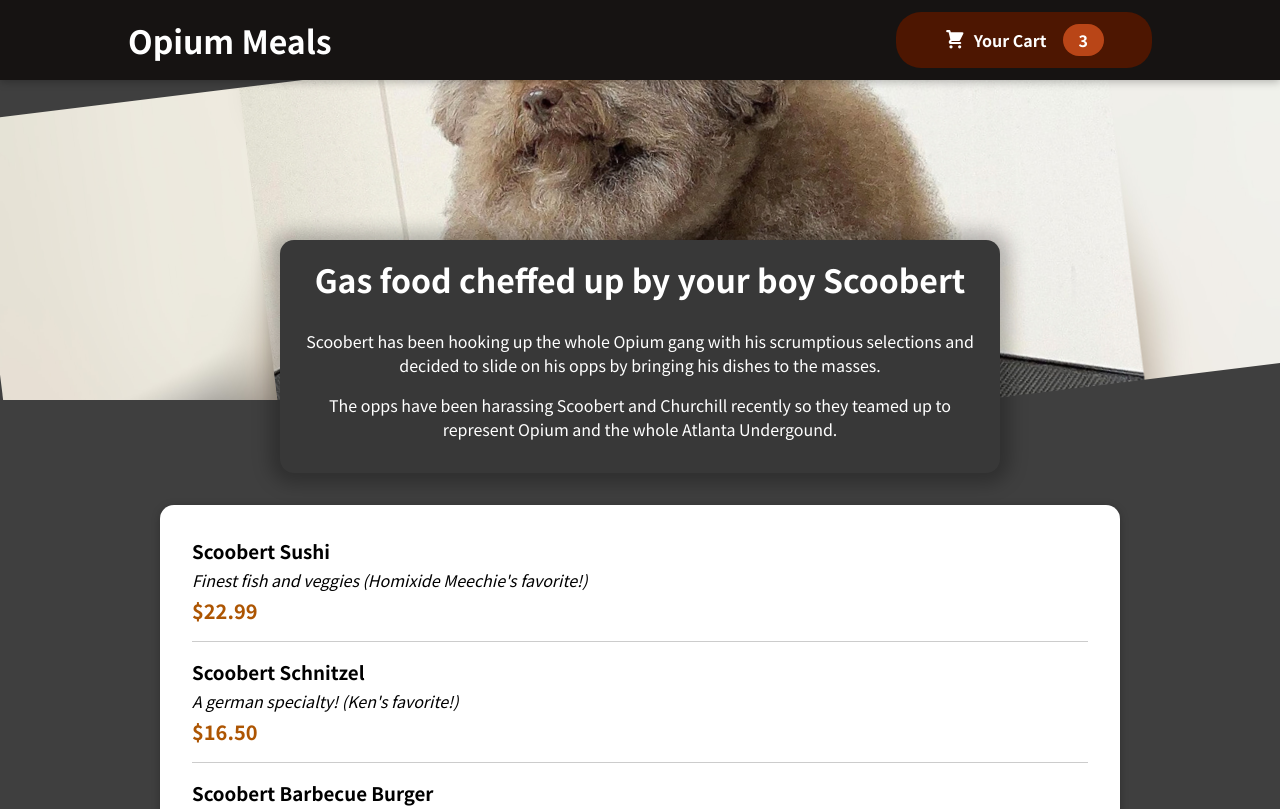
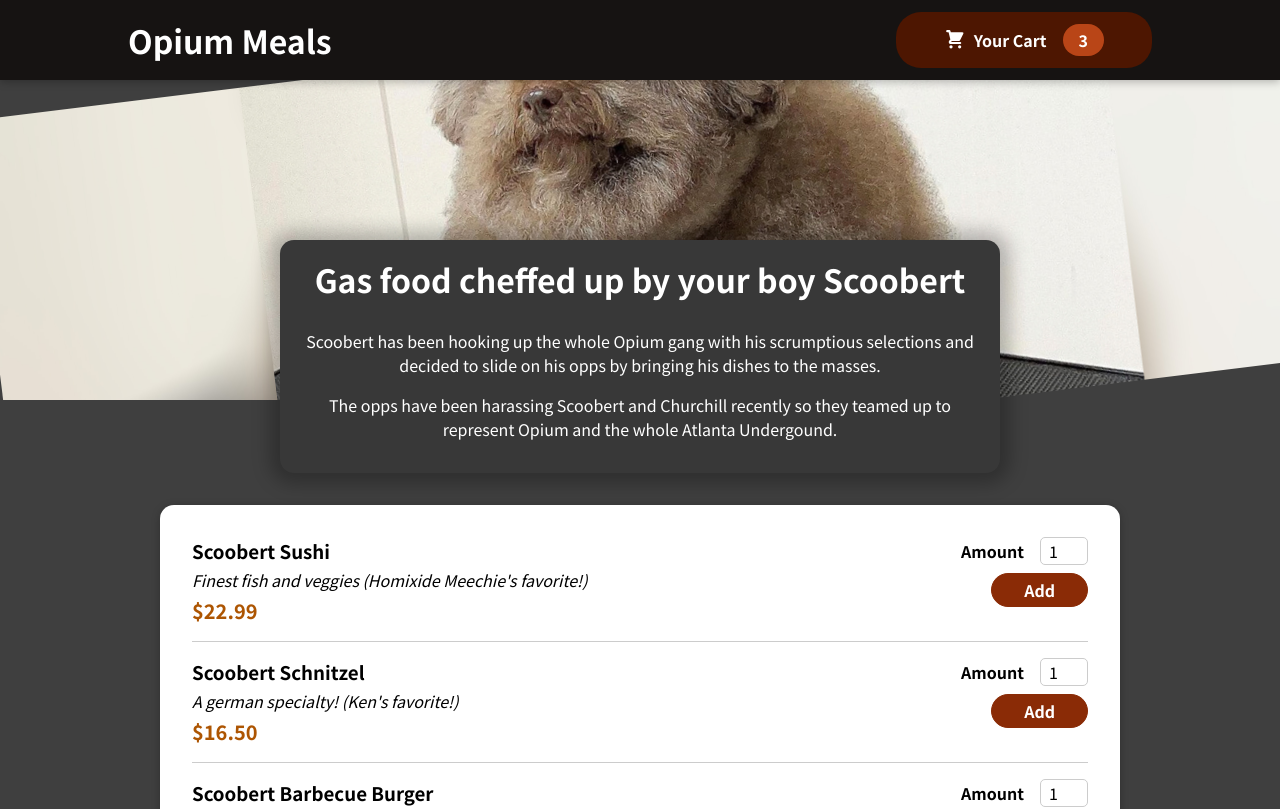
Before and after one commit to danielrosenthal0/react-food-order-app, a React (Create React App) app: page / in a window 1280 px wide. Shown: the top 809 px of the page. Built offline with nearby package versions, Linux system fonts and the light colour scheme.

Commit message:
mealitem form and UI

```diff
--- a/src/components/Meals/MealItem/MealItem.js
+++ b/src/components/Meals/MealItem/MealItem.js
@@ -1,4 +1,5 @@
 import classes from './MealItem.module.css'
+import MealItemForm from './MealItemForm';
 
 const MealItem = props => {
     const price = `$${props.price.toFixed(2)}`;
@@ -11,7 +12,7 @@ const MealItem = props => {
                 <div className={classes.price}>{price}</div>
             </div>
             <div>
-
+                <MealItemForm/>
             </div>
         </li>
     )
--- a/src/components/Meals/MealItem/MealItemForm.js
+++ b/src/components/Meals/MealItem/MealItemForm.js
@@ -0,0 +1,20 @@
+import Input from '../../UI/Input';
+import classes from './MealItemForm.module.css'
+
+const MealItemForm = props => {
+    return (
+        <form className={classes.form}>
+            <Input label="Amount" input={{
+                id: 'amount',
+                type: 'number',
+                min: '1',
+                max: '5',
+                step: '1',
+                defaultValue: '1'
+            }}/>
+            <button>Add</button>
+        </form>
+    )
+};
+
+export default MealItemForm;
--- a/src/components/Meals/MealItem/MealItemForm.module.css
+++ b/src/components/Meals/MealItem/MealItemForm.module.css
@@ -0,0 +1,20 @@
+.form {
+    text-align: right;
+  }
+
+  .form button {
+    font: inherit;
+    cursor: pointer;
+    background-color: #8a2b06;
+    border: 1px solid #8a2b06;
+    color: white;
+    padding: 0.25rem 2rem;
+    border-radius: 20px;
+    font-weight: bold;
+  }
+
+  .form button:hover,
+  .form button:active {
+    background-color: #641e03;
+    border-color: #641e03;
+  }
--- /dev/null
+++ b/src/components/UI/Input.js
@@ -0,0 +1,12 @@
+import classes from './Input.module.css';
+
+const Input = props => {
+    return (
+        <div className={classes.input}>
+            <label htmlFor={props.input.id} >{props.label}</label>
+            <input {...props.input}/>
+        </div>
+    )
+};
+
+export default Input;
--- /dev/null
+++ b/src/components/UI/Input.module.css
@@ -0,0 +1,18 @@
+.input {
+    display: flex;
+    align-items: center;
+    margin-bottom: 0.5rem;
+  }
+
+  .input label {
+    font-weight: bold;
+    margin-right: 1rem;
+  }
+
+  .input input {
+    width: 3rem;
+    border-radius: 5px;
+    border: 1px solid #ccc;
+    font: inherit;
+    padding-left: 0.5rem;
+  }
```
